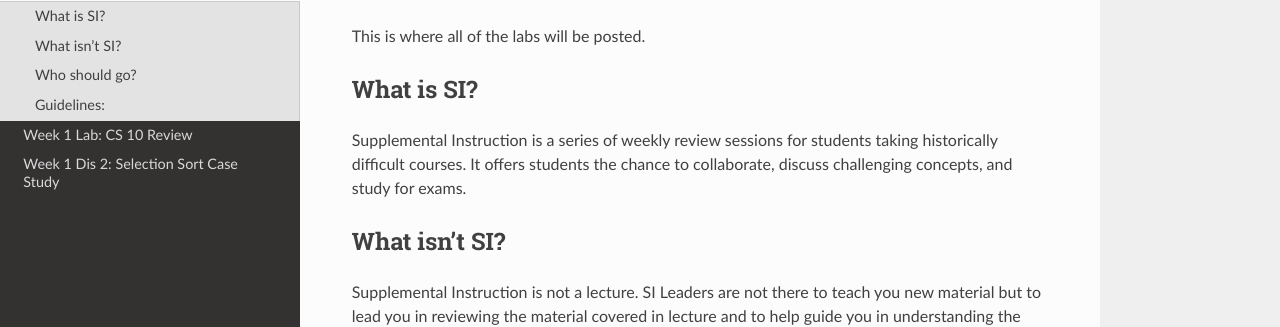
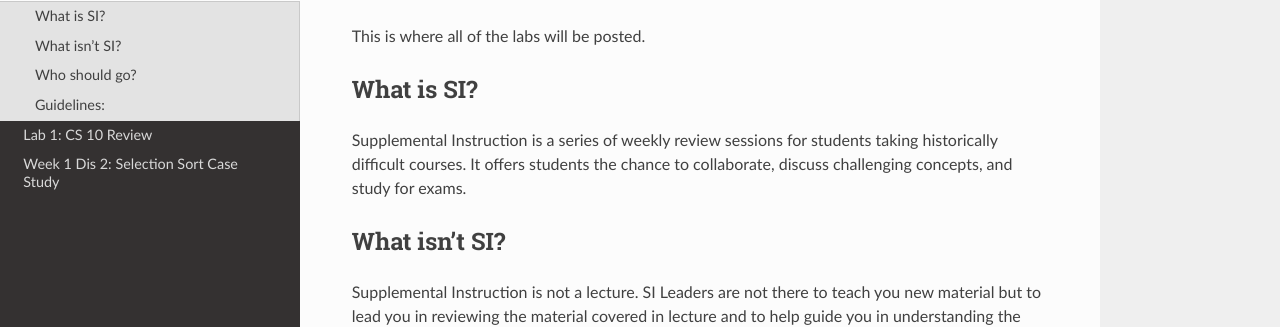
Before and after one commit to cs-si-ucr/cs12, an MkDocs documentation site: the page built from docs/index.md, in a window 1280 px wide. Shown: the part 135-462 px from the top of the page. Built offline with MkDocs 1.6.1, drawn with Linux system fonts in a browser that asks for light colours; nearby versions of some CDN libraries; old or Windows-style settings are respelled for this version of MkDocs.

Commit message:
The weeks are organized weird?

```diff
--- a/mkdocs.yml
+++ b/mkdocs.yml
@@ -1,7 +1,7 @@
 site_name: "CS 12 SI: Spring 2017"
 pages:
     - [index.md, "Home"]
-    - [lab01.md, "Week 1 Lab: CS 10 Review"]
+    - [lab01.md, "Lab 1: CS 10 Review"]
     - [dis01_2.md, "Week 1 Dis 2: Selection Sort Case Study"]
    # - [lab02.md, "Lab Week 2: Streams"]
    # - [dis02_2.md, "Week 2 Dis 2: Merge Case Study"]
```
